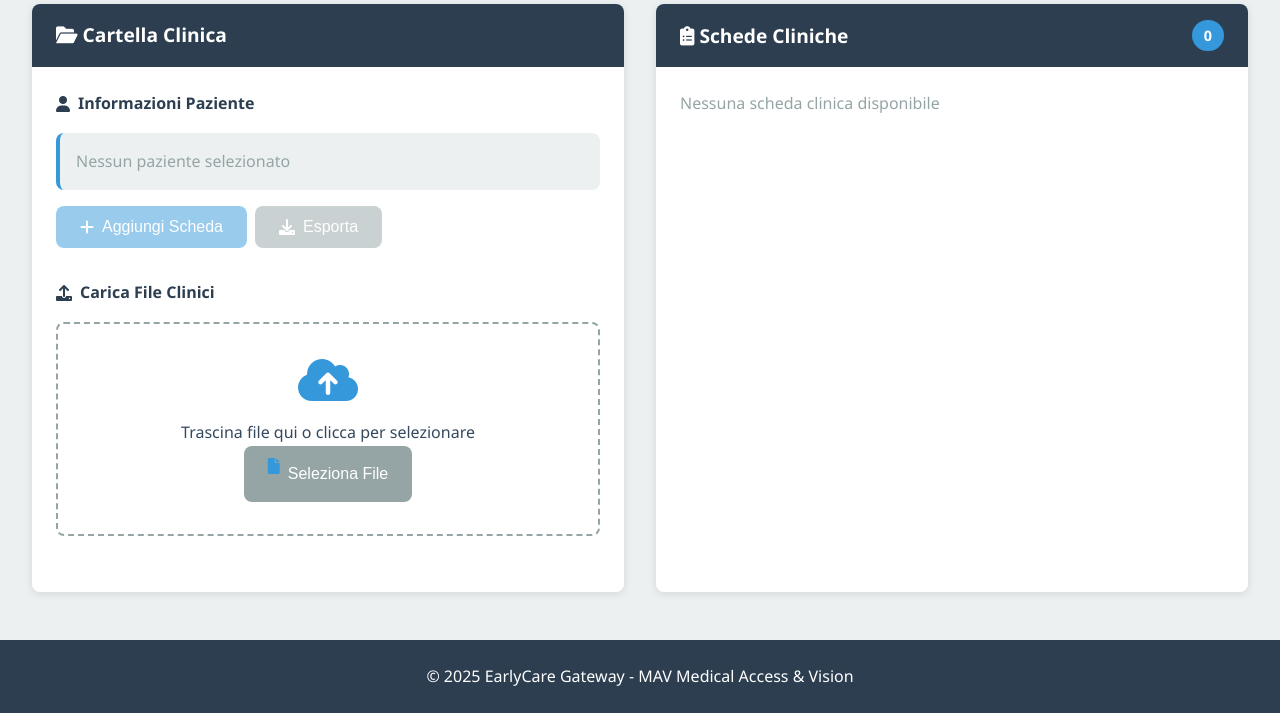
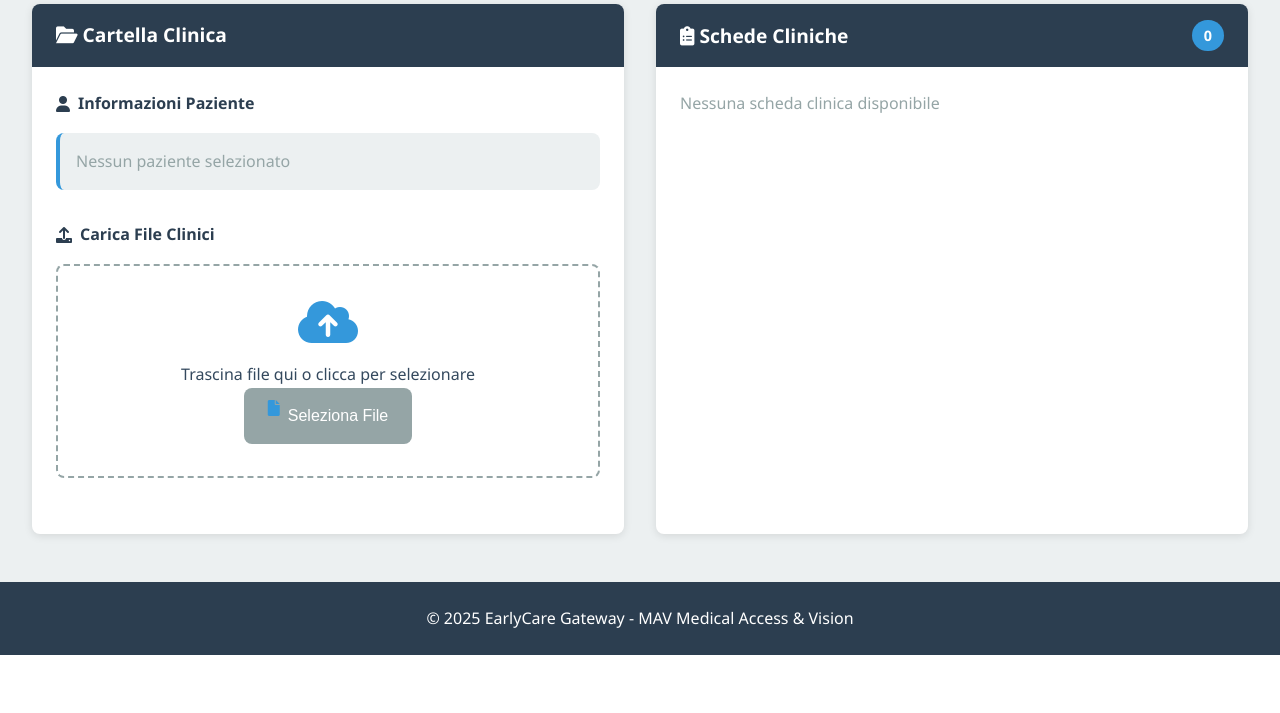
Before and after one commit to ang-ost/EarlyCare-Gateway, a Flask app: page / in a window 1280 px wide. Shown: the part 299-1012 px from the top of the page. After the commit the page ends 954 px from the top, so only its background shows below. Run offline with Flask 3, Linux system fonts and the light colour scheme.

Commit message:
feat: Remove disabled action buttons from patient info section

```diff
--- a/webapp/templates/index.html
+++ b/webapp/templates/index.html
@@ -19,14 +19,6 @@
                     <h4><i class="fas fa-user"></i> Informazioni Paziente</h4>
                     <div id="patient-info" class="info-box">
                         <p class="text-muted">Nessun paziente selezionato</p>
-                    </div>
-                    <div style="display: flex; gap: 0.5rem; margin-top: 1rem;">
-                        <button id="btn-add-record" class="btn btn-primary" onclick="openAddRecordForm()" disabled>
-                            <i class="fas fa-plus"></i> Aggiungi Scheda
-                        </button>
-                        <button id="btn-export" class="btn btn-secondary" onclick="exportPatientData()" disabled>
-                            <i class="fas fa-download"></i> Esporta
-                        </button>
                     </div>
                 </div>
 
```
